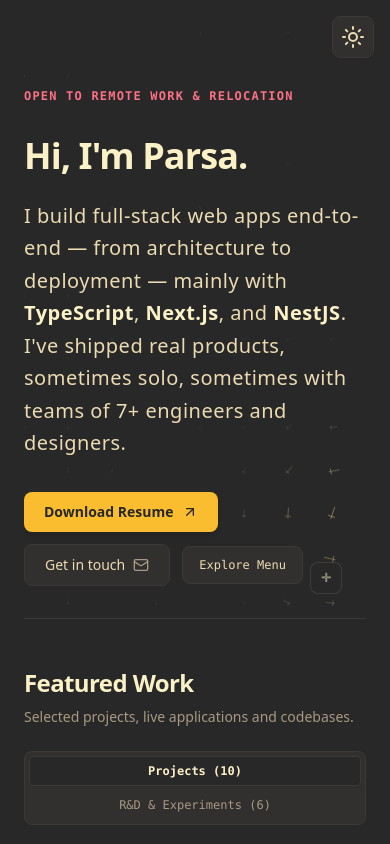
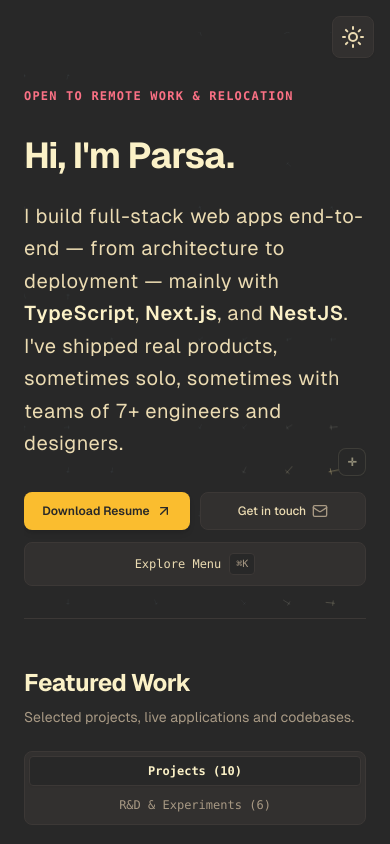
Before and after one commit to parsany/c, a Next.js app: page / in a window 390 px wide. Shown: the top 844 px of the page. Built offline with nearby package versions, Linux system fonts and the light colour scheme.

Commit message:
Added Geist fonts, Updated some Links

```diff
--- a/components/ContactSection.tsx
+++ b/components/ContactSection.tsx
@@ -62,8 +62,7 @@
             href="/contact"
             className="inline-flex items-center space-x-2 px-4 py-2 rounded-lg bg-theme-accent hover:bg-theme-accentHover text-white dark:text-theme-bg font-semibold text-xs transition-all shadow-sm self-start sm:self-auto"
           >
-            <MessageSquare className="h-4 w-4" />
-            <span>Get in Tocuh!</span>
+            <span>Get in Touch!</span>
           </Link>
         </div>
 
@@ -141,12 +140,6 @@
         <p>© {new Date().getFullYear()} Parsa. All rights open.</p>
         <div className="flex items-center gap-6">
           <button
-            onClick={() => window.dispatchEvent(new CustomEvent("toggle-burning"))}
-            className={`${isBurning ? "text-orange-500 font-bold" : "hover:text-theme-text"} transition-colors`}
-          >
-            burning
-          </button>
-          <button
             onClick={() => window.scrollTo({ top: 0, behavior: 'smooth' })}
             className="hover:text-theme-text transition-colors"
           >
--- a/components/IntroSection.tsx
+++ b/components/IntroSection.tsx
@@ -101,9 +101,8 @@
 
       <section
         ref={sectionRef}
-        className={`relative pt-12 md:pt-20 pb-8 md:pb-12 border-b border-theme-border overflow-hidden ${
-          isMinigame ? "opacity-0 pointer-events-none" : "opacity-100 transition-opacity duration-300"
-        }`}
+        className={`relative pt-12 md:pt-20 pb-8 md:pb-12 border-b border-theme-border overflow-hidden ${isMinigame ? "opacity-0 pointer-events-none" : "opacity-100 transition-opacity duration-300"
+          }`}
       >
         <AttackEngine
           sectionRef={sectionRef}
@@ -137,12 +136,17 @@
 
         <div className="relative z-10 max-w-3xl">
           <HeroBadge allEaten={allEaten} onStartGame={handleStartGame} />
-          <HeroContent onOpenCommandMenu={onOpenCommandMenu} />
+          <HeroContent
+            onOpenCommandMenu={onOpenCommandMenu}
+            showTrigger={showTrigger && !isMinigame}
+            panelOpen={panelOpen}
+            onOpenPanel={() => setPanelOpen(true)}
+          />
         </div>
 
         {showTrigger && !panelOpen && !isMinigame && (
           <div
-            className="absolute bottom-6 right-6 z-50 flex items-center gap-2 group select-none"
+            className="hidden sm:flex absolute bottom-6 right-6 z-50 items-center gap-2 group select-none"
             data-no-destroy="true"
           >
             <span className="hidden sm:inline-flex items-center px-2.5 py-1 rounded-md text-[11px] font-mono tracking-widest uppercase bg-theme-panelBg border border-theme-border text-theme-muted group-hover:text-theme-text shadow-md transition-all duration-300 opacity-0 group-hover:opacity-100 group-hover:translate-x-0 translate-x-2">
--- a/components/intro/HeroContent.tsx
+++ b/components/intro/HeroContent.tsx
@@ -4,9 +4,17 @@
 
 interface HeroContentProps {
   onOpenCommandMenu: () => void;
+  showTrigger?: boolean;
+  panelOpen?: boolean;
+  onOpenPanel?: () => void;
 }
 
-export default function HeroContent({ onOpenCommandMenu }: HeroContentProps) {
+export default function HeroContent({
+  onOpenCommandMenu,
+  showTrigger,
+  panelOpen,
+  onOpenPanel,
+}: HeroContentProps) {
   return (
     <>
       <h1 className="text-4xl md:text-5xl font-bold tracking-tight text-theme-text leading-[1.1] mb-6">
@@ -23,32 +31,51 @@
         and designers.
       </p>
 
-      <div className="flex flex-wrap items-center gap-3 sm:gap-4 text-sm font-medium">
+      <div className="relative flex flex-col sm:flex-row sm:items-center gap-3 sm:gap-4 text-sm font-medium w-full sm:w-auto">
+        {showTrigger && !panelOpen && (
+          <div className="sm:hidden absolute -top-11 right-0 z-20 flex items-center gap-1.5 group select-none" data-no-destroy="true">
+            <button
+              onClick={onOpenPanel}
+              data-no-destroy="true"
+              aria-label="Cross Options"
+              className="relative overflow-hidden w-7 h-7 rounded-lg flex items-center justify-center text-xs font-bold border transition-all duration-300 active:scale-95 shadow-sm"
+              style={{
+                background: "var(--cross-trigger-bg)",
+                borderColor: "var(--cross-trigger-border)",
+                color: "var(--cross-trigger-color)",
+              }}
+            >
+              <span className="relative z-10 text-[11px] font-bold">✛</span>
+            </button>
+          </div>
+        )}
+        <div className="grid grid-cols-2 gap-2.5 sm:flex sm:items-center sm:gap-4">
           <a
             href="/resume.pdf"
             target="_blank"
             rel="noopener noreferrer"
-          className="flex items-center space-x-2 px-5 py-2.5 rounded-lg bg-theme-accent hover:bg-theme-accentHover text-white dark:text-theme-bg font-semibold transition-all shadow-md hover:shadow-lg hover:-translate-y-0.5 select-none"
+            className="flex items-center justify-center space-x-1.5 sm:space-x-2 px-3.5 sm:px-5 py-2.5 rounded-lg bg-theme-accent hover:bg-theme-accentHover text-white dark:text-theme-bg font-semibold transition-all shadow-md hover:shadow-lg hover:-translate-y-0.5 select-none text-xs sm:text-sm text-center"
           >
-          <span>Download Resume</span>
-          <ArrowUpRight className="h-4 w-4" />
+            <span className="truncate">Download Resume</span>
+            <ArrowUpRight className="h-4 w-4 shrink-0" />
           </a>
 
           <Link
             href="/contact"
-          className="flex items-center space-x-2 px-5 py-2.5 rounded-lg bg-theme-btnExploreBg border border-theme-btnExploreBorder hover:border-theme-accent text-theme-btnExploreText hover:text-theme-text transition-all select-none"
+            className="flex items-center justify-center space-x-1.5 sm:space-x-2 px-3.5 sm:px-5 py-2.5 rounded-lg bg-theme-btnExploreBg border border-theme-btnExploreBorder hover:border-theme-accent text-theme-btnExploreText hover:text-theme-text transition-all select-none text-xs sm:text-sm text-center"
           >
-          <span>Get in touch</span>
-          <Mail className="h-4 w-4 text-theme-muted" />
+            <span className="truncate">Get in touch</span>
+            <Mail className="h-4 w-4 text-theme-muted shrink-0" />
           </Link>
+        </div>
 
         <button
           onClick={onOpenCommandMenu}
-          className="flex items-center space-x-2 px-4 py-2.5 rounded-lg bg-theme-btnExploreBg border border-theme-btnExploreBorder hover:border-theme-accent text-theme-btnExploreText hover:text-theme-text transition-all select-none font-mono text-xs"
+          className="flex items-center justify-center space-x-2 px-4 py-2.5 rounded-lg bg-theme-btnExploreBg border border-theme-btnExploreBorder hover:border-theme-accent text-theme-btnExploreText hover:text-theme-text transition-all select-none font-mono text-xs w-full sm:w-auto"
           aria-label="Open command menu"
         >
           <span>Explore Menu</span>
-          <kbd className="hidden sm:inline-flex items-center px-1.5 py-0.5 rounded bg-theme-bg text-theme-muted text-[10px] border border-theme-border">
+          <kbd className="inline-flex items-center px-1.5 py-0.5 rounded bg-theme-bg text-theme-muted text-[10px] border border-theme-border">
             ⌘K
           </kbd>
         </button>
--- a/pages/about.tsx
+++ b/pages/about/index.tsx
@@ -97,7 +97,14 @@
         <Link href="/" className="hover:text-theme-text transition-colors">
           &larr; Back to home
         </Link>
-        <span>Open to work</span>
+        <Link
+          href="/resume.pdf"
+          target="_blank"
+          rel="noopener noreferrer"
+          className="hover:text-theme-text transition-colors"
+        >
+          Open to work - CV
+        </Link>
       </footer>
     </article>
   );
--- a/pages/contact.tsx
+++ b/pages/contact/index.tsx
@@ -27,7 +27,7 @@
           &larr; Back to home
         </Link>
         <Link href="/about" className="hover:text-theme-text transition-colors">
-          About &rarr;
+          About
         </Link>
       </footer>
     </article>
--- a/pages/projects/[id].tsx
+++ b/pages/projects/[id].tsx
@@ -629,8 +629,8 @@
           &larr; Back to home
         </Link>
 
-         <Link href="/contact" className="hover:text-theme-text transition-colors">
-           get in touch
+        <Link href="/contact" className="hover:text-theme-text transition-colors">
+          get in touch!
         </Link>
       </footer>
     </article>
--- a/styles/globals.css
+++ b/styles/globals.css
@@ -1,6 +1,22 @@
 @tailwind base;
 @tailwind components;
 @tailwind utilities;
+
+@font-face {
+  font-family: 'Geist';
+  src: url('./fonts/GeistVF.woff') format('woff');
+  font-weight: 100 900;
+  font-style: normal;
+  font-display: swap;
+}
+
+@font-face {
+  font-family: 'Geist Mono';
+  src: url('./fonts/GeistMonoVF.woff') format('woff');
+  font-weight: 100 900;
+  font-style: normal;
+  font-display: swap;
+}
 
 @layer base {
   :root {
@@ -137,7 +153,7 @@
   background-image: var(--bg-gradient, none);
   background-attachment: fixed;
   color: var(--text-primary);
-  font-family: ui-sans-serif, system-ui, -apple-system, BlinkMacSystemFont, "Segoe UI", Roboto, "Helvetica Neue", Arial, sans-serif;
+  font-family: 'Geist', ui-sans-serif, system-ui, -apple-system, BlinkMacSystemFont, "Segoe UI", Roboto, "Helvetica Neue", Arial, sans-serif;
   overflow-x: hidden;
   scroll-behavior: smooth;
   -webkit-font-smoothing: antialiased;
```
Also changed, not shown: styles/fonts/GeistMonoVF.woff (renamed from pages/fonts/GeistMonoVF.woff), styles/fonts/GeistVF.woff (renamed from pages/fonts/GeistVF.woff). Lines whose indentation alone changed are shown as unchanged.
